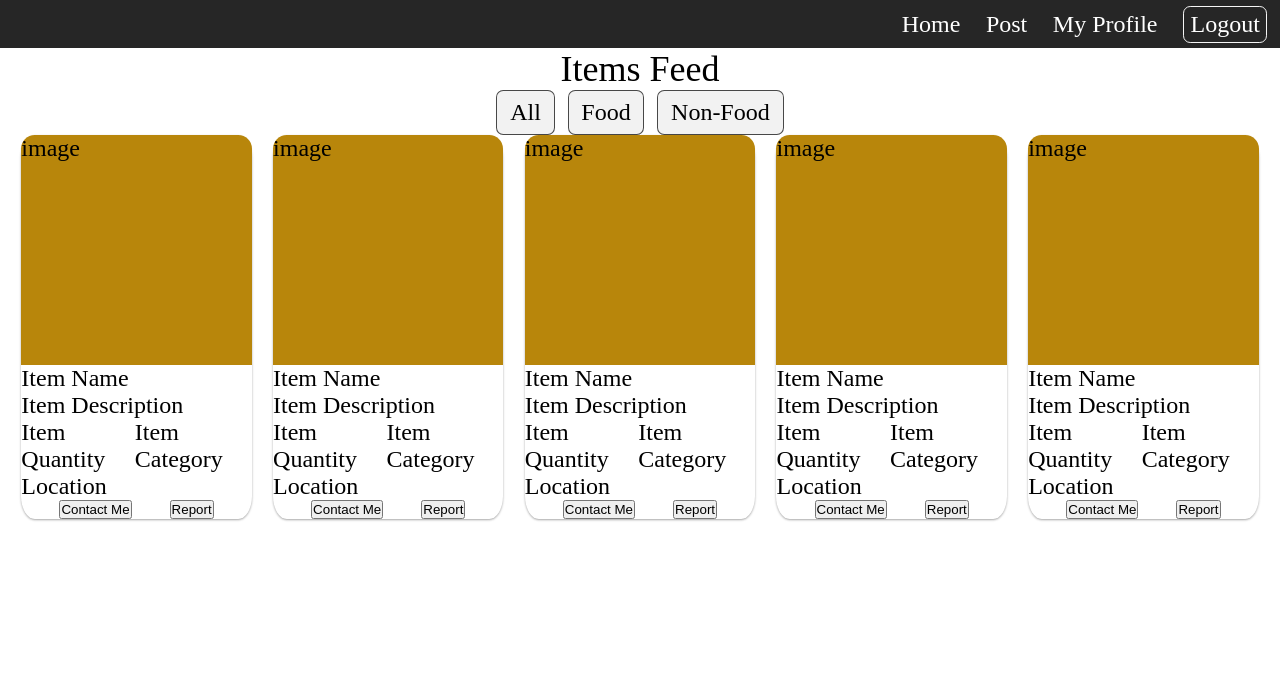
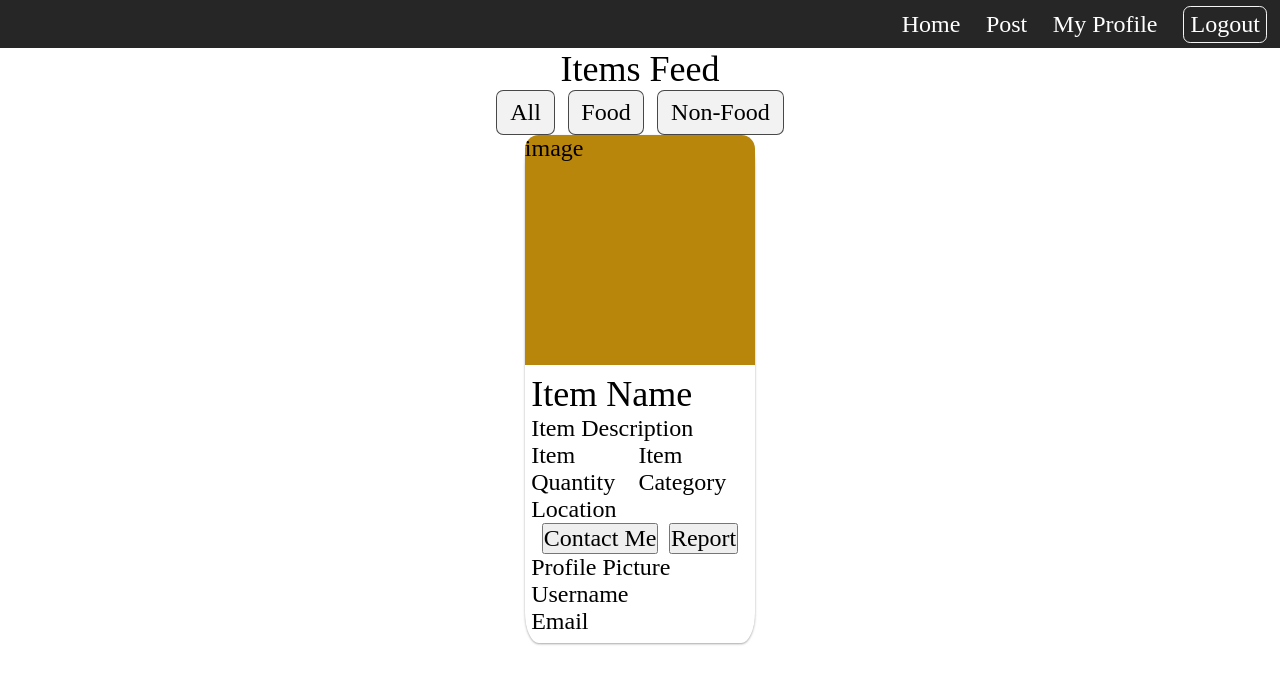
Before and after one commit to teohsinyee/Rizqi-SDGs-Solution, a PHP site: page /home.html in a window 1280 px wide. Shown: the top 684 px of the page. Run offline with PHP 8.4, Linux system fonts and the light colour scheme.

Commit message:
Added html for profile picture, user name, and email

```diff
--- a/aliff-styles.css
+++ b/aliff-styles.css
@@ -118,6 +118,11 @@ html
     box-shadow: 0 14px 28px rgba(0,0,0,0.25), 0 10px 10px rgba(0, 0, 0, 0.2);
 }
 
+.feed-item-name
+{
+    font-size: 1.5rem;
+}
+
 .feed-item-quantity-and-category-container
 {
     display: flex;
@@ -130,6 +135,11 @@ html
     justify-content: space-evenly;
 }
 
+.feed-item-interaction-button
+{
+    font: inherit;
+}
+
 .feed-item-image-container
 {
     border-radius: 6% 6% 0 0;
@@ -137,3 +147,18 @@ html
     aspect-ratio: 1/1;
     background-color: darkgoldenrod;
 }
+
+.feed-item-below-section-container
+{
+    padding: 1vh 0.5vw 1vh 0.5vw;
+}
+
+.feed-item-user-profile-picture-container
+{
+    display: flex;
+}
+
+.feed-item-user-profile-picture
+{
+
+}
--- a/home.html
+++ b/home.html
@@ -37,6 +37,8 @@
                     <div class="feed-item-image-container">
                         image
                     </div>
+                    <!-- Below Section Start -->
+                    <div class="feed-item-below-section-container">
                         <div class="feed-item-name">
                             Item Name
                         </div>
@@ -55,121 +57,20 @@
                             Location
                         </div>
                         <div class="feed-item-interaction-buttons-container">
-                        <button class="feed-item-contact-button">Contact Me</button>
-                        <button class="feed-item-report-button">Report</button>
+                            <button class="feed-item-contact-button feed-item-interaction-button">Contact Me</button>
+                            <button class="feed-item-report-button feed-item-interaction-button">Report</button>
+                        </div>
+                        <div class="feed-item-user-profile-picture-container">
+                            Profile Picture
+                        </div>
+                        <div class="feed-item-username">
+                            Username
+                        </div>
+                        <div class="feed-item-user-email">
+                            Email
                         </div>
                     </div>
-                <!-- Feed Item End -->
-                <!-- Feed Item Start -->
-                <div class="feed-item-container">
-                    <div class="feed-item-image-container">
-                        image
-                    </div>
-                    <div class="feed-item-name">
-                        Item Name
-                    </div>
-                    <div class="feed-item-description">
-                        Item Description
-                    </div>
-                    <div class="feed-item-quantity-and-category-container">
-                        <span class="feed-item-quantity">
-                            Item Quantity
-                        </span>
-                        <span class="feed-item-category">
-                            Item Category
-                        </span>
-                    </div>
-                    <div class="feed-item-location">
-                        Location
-                    </div>
-                    <div class="feed-item-interaction-buttons-container">
-                        <button class="feed-item-contact-button">Contact Me</button>
-                        <button class="feed-item-report-button">Report</button>
-                    </div>
-                </div>
-                <!-- Feed Item End -->
-                <!-- Feed Item Start -->
-                <div class="feed-item-container">
-                    <div class="feed-item-image-container">
-                        image
-                    </div>
-                    <div class="feed-item-name">
-                        Item Name
-                    </div>
-                    <div class="feed-item-description">
-                        Item Description
-                    </div>
-                    <div class="feed-item-quantity-and-category-container">
-                        <span class="feed-item-quantity">
-                            Item Quantity
-                        </span>
-                        <span class="feed-item-category">
-                            Item Category
-                        </span>
-                    </div>
-                    <div class="feed-item-location">
-                        Location
-                    </div>
-                    <div class="feed-item-interaction-buttons-container">
-                        <button class="feed-item-contact-button">Contact Me</button>
-                        <button class="feed-item-report-button">Report</button>
-                    </div>
-                </div>
-                <!-- Feed Item End -->
-                <!-- Feed Item Start -->
-                <div class="feed-item-container">
-                    <div class="feed-item-image-container">
-                        image
-                    </div>
-                    <div class="feed-item-name">
-                        Item Name
-                    </div>
-                    <div class="feed-item-description">
-                        Item Description
-                    </div>
-                    <div class="feed-item-quantity-and-category-container">
-                        <span class="feed-item-quantity">
-                            Item Quantity
-                        </span>
-                        <span class="feed-item-category">
-                            Item Category
-                        </span>
-                    </div>
-                    <div class="feed-item-location">
-                        Location
-                    </div>
-                    <div class="feed-item-interaction-buttons-container">
-                        <button class="feed-item-contact-button">Contact Me</button>
-                        <button class="feed-item-report-button">Report</button>
-                    </div>
-                </div>
-                <!-- Feed Item End -->
-                <!-- Feed Item Start -->
-                <div class="feed-item-container">
-                    <div class="feed-item-image-container">
-                        image
-                    </div>
-                    <div class="feed-item-name">
-                        Item Name
-                    </div>
-                    <div class="feed-item-description">
-                        Item Description
-                    </div>
-                    <div class="feed-item-quantity-and-category-container">
-                        <span class="feed-item-quantity">
-                            Item Quantity
-                        </span>
-                        <span class="feed-item-category">
-                            Item Category
-                        </span>
-                    </div>
-                    <div class="feed-item-location">
-                        Location
-                    </div>
-                    <div class="feed-item-interaction-buttons-container">
-                        <button class="feed-item-contact-button">Contact Me</button>
-                        <button class="feed-item-report-button">Report</button>
-                    </div>
+                    <!-- Below Section End -->
                 </div>
                 <!-- Feed Item End -->
             </div>
```
Lines whose indentation alone changed are shown as unchanged.
